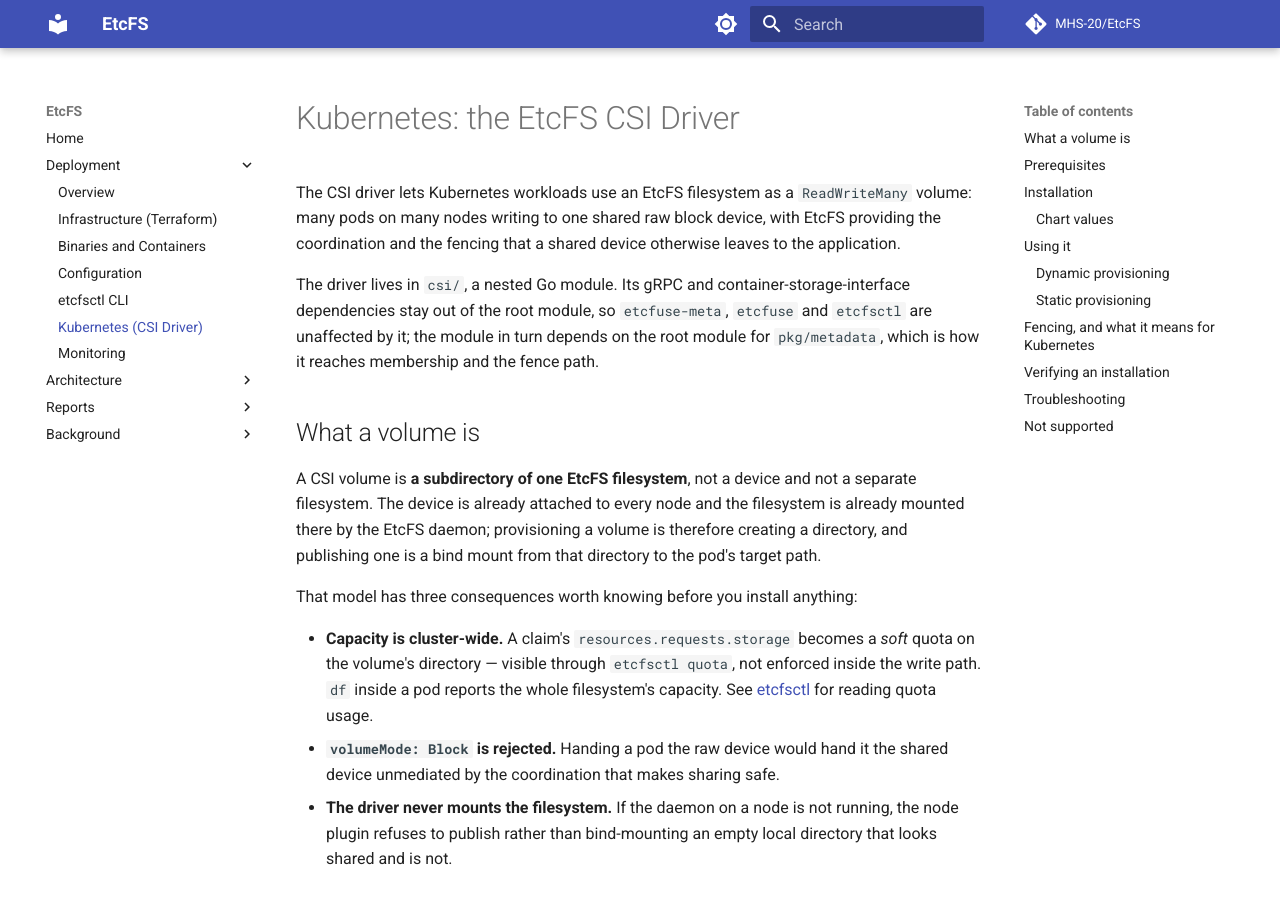
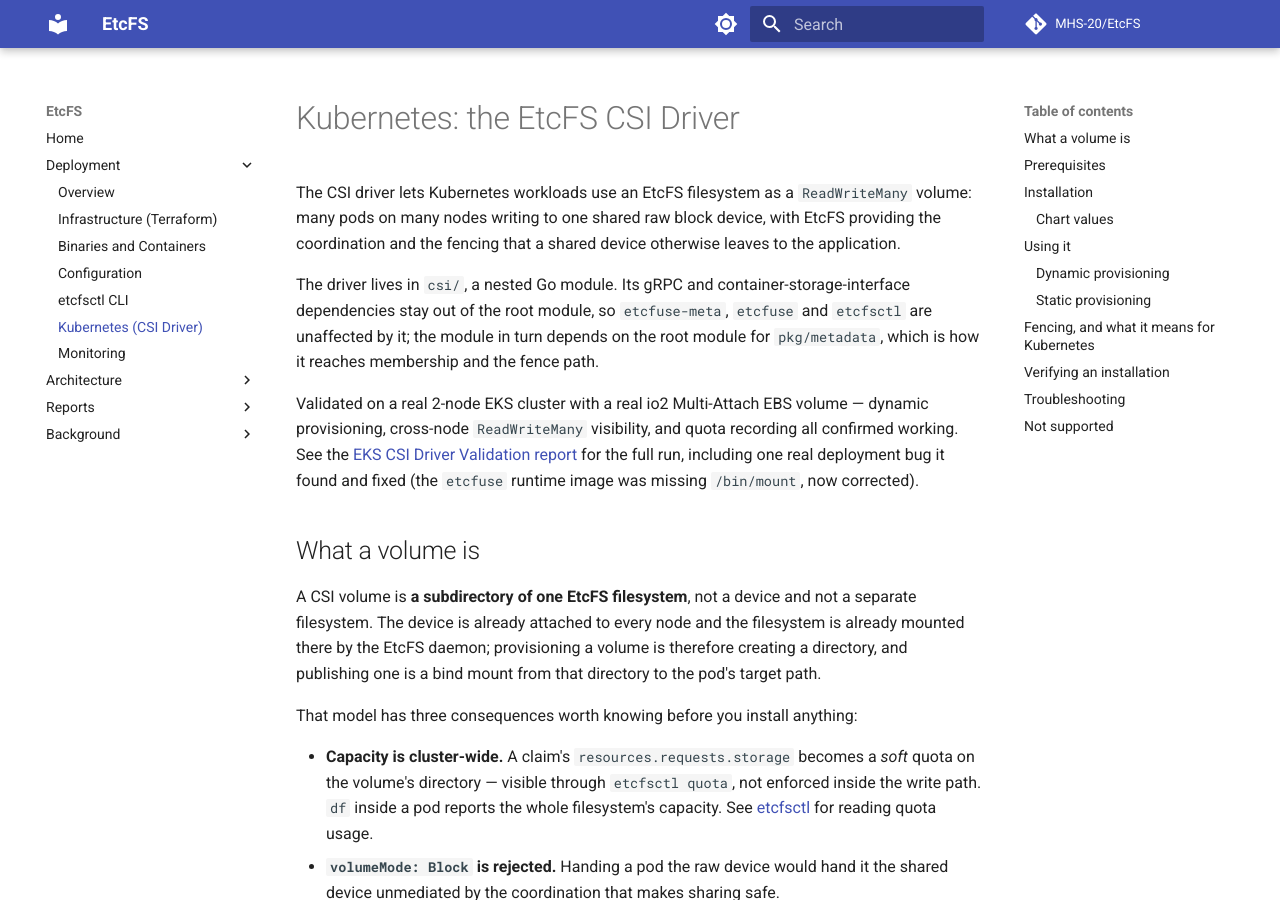
Before and after one commit to MHS-20/EtcFS, an MkDocs documentation site: the page built from docs/deployment/kubernetes-csi.md, in a window 1280 px wide and 900 px high. Built offline with MkDocs 1.6.1 and Material for MkDocs 9.7.7, drawn with Linux system fonts in a browser that asks for light colours; comment, search, counter and statistics services are not loaded.

Commit message:
docs(csi): added the EKS CSI driver validation report

```diff
--- a/docs/deployment/kubernetes-csi.md
+++ b/docs/deployment/kubernetes-csi.md
@@ -10,6 +10,13 @@ container-storage-interface dependencies stay out of the root module, so
 `etcfuse-meta`, `etcfuse` and `etcfsctl` are unaffected by it; the module in
 turn depends on the root module for `pkg/metadata`, which is how it reaches
 membership and the fence path.
+
+Validated on a real 2-node EKS cluster with a real io2 Multi-Attach EBS
+volume — dynamic provisioning, cross-node `ReadWriteMany` visibility, and
+quota recording all confirmed working. See the
+[EKS CSI Driver Validation report](../reports/csi-reports/2026-08-12-eks-csi-driver-validation.md)
+for the full run, including one real deployment bug it found and fixed (the
+`etcfuse` runtime image was missing `/bin/mount`, now corrected).
 
 ## What a volume is
 
--- a/mkdocs.yml
+++ b/mkdocs.yml
@@ -88,6 +88,8 @@ nav:
           - Fuzz, Fencing Retry, Arena, NVMe (2026-08-10): reports/chaos-reports/2026-08-10-fuzz-fencing-retry-arena-nvme.md
       - Benchmark Reports:
           - IOPS Ceiling, EFS Throughput Modes, Contention (2026-08-11): reports/benchmark-reports/2026-08-11-iops-ceiling-efs-throughput-contention.md
+      - CSI Reports:
+          - EKS CSI Driver Validation (2026-08-12): reports/csi-reports/2026-08-12-eks-csi-driver-validation.md
   - Background:
       - etcd/Raft Internals: background/etcd_raft_research.md
       - Cluster Filesystem Survey: background/cluster-fs-survey.md
```
Also changed, not shown: docs/reports/csi-reports/2026-08-12-eks-csi-driver-validation.md (added, +102 -0 lines).
